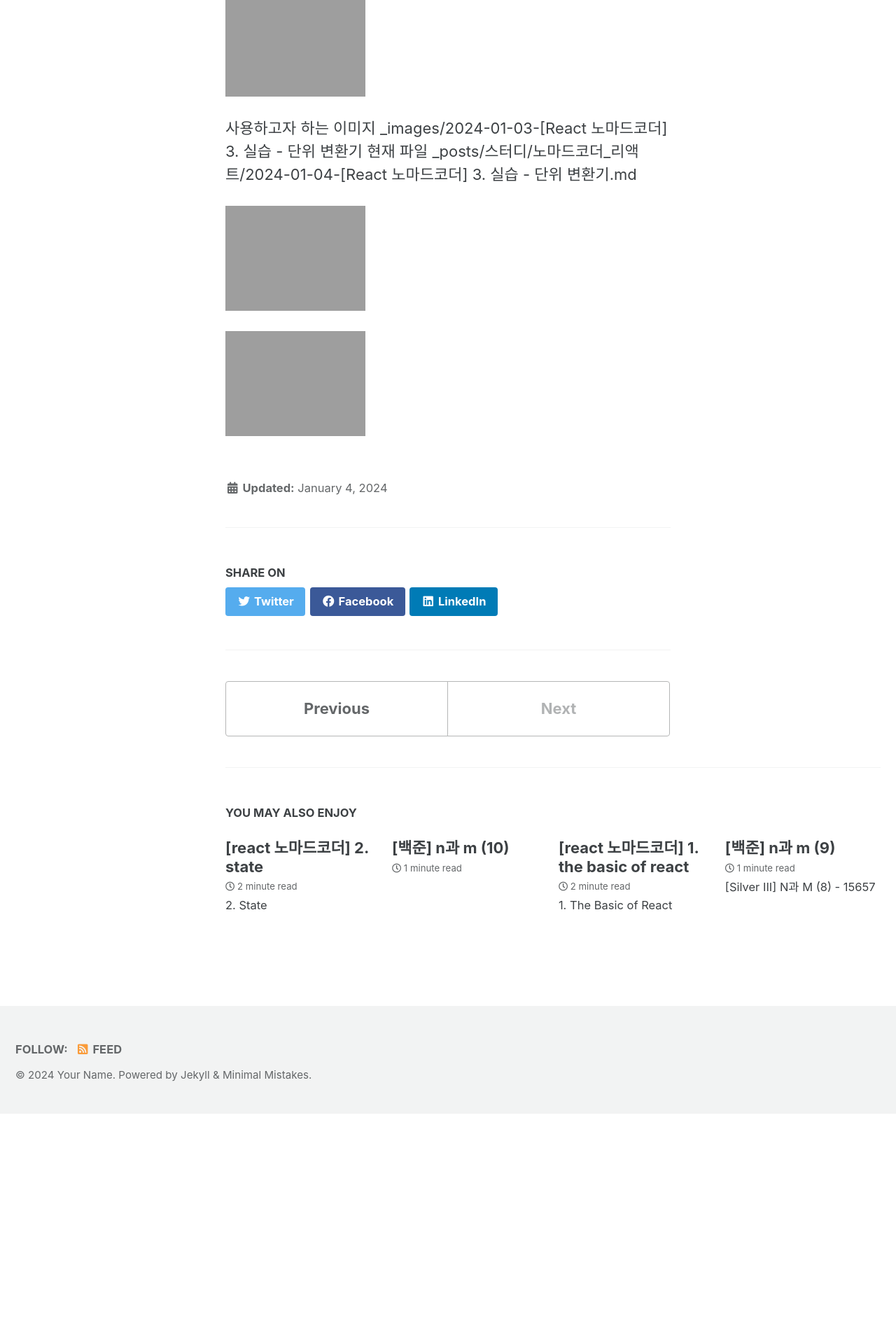
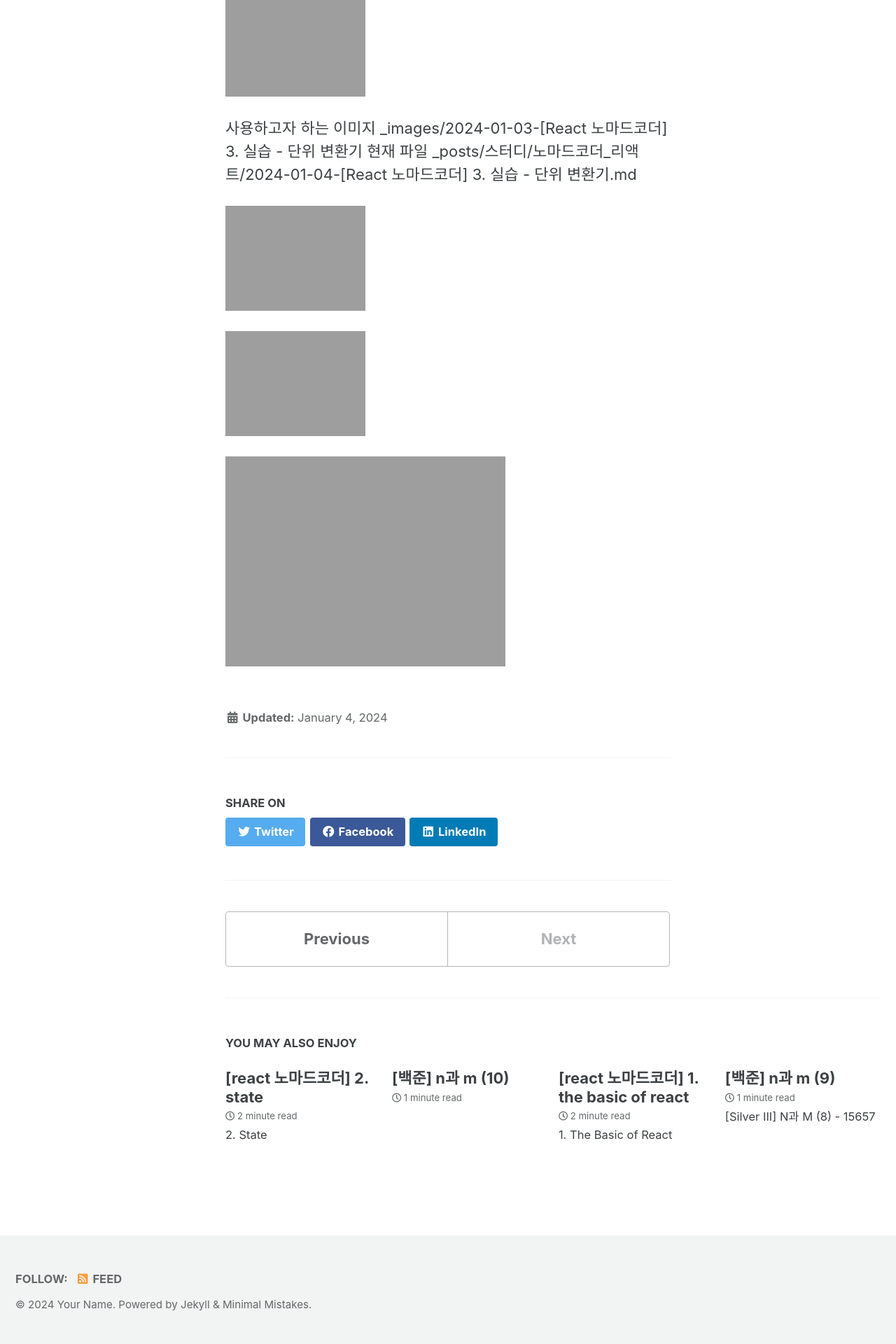
Before and after one commit to forwarder1121/forwarder1121.github.io_old, a Jekyll site: the page built from _posts/스터디/노마드코더_리액트/2024-01-04-[React 노마드코더] 3. 실습 - 단위 변환기.md, in a window 1280 px wide. Shown: the part 3429-5349 px from the top of the page at 70% size. Built offline with Jekyll 4.4.1, drawn with Linux system fonts in a browser that asks for light colours; cached includes are drawn as plain includes; comment, search, counter and statistics services are not loaded; before the commit the page ends 5020 px from its top, so only the background shows below that.

Commit message:
Update 2024-01-04-[React 노마드코더] 3. 실습 - 단위 변환기.md

```diff
--- a/_posts/스터디/노마드코더_리액트/2024-01-04-[React 노마드코더] 3. 실습 - 단위 변환기.md
+++ b/_posts/스터디/노마드코더_리액트/2024-01-04-[React 노마드코더] 3. 실습 - 단위 변환기.md
@@ -123,3 +123,5 @@
 <img src="../../../_images/2024-01-03-[React 노마드코더] 3. 실습 - 단위 변환기/image-20240105155411564.png" alt="image-20240105155411564" style="zoom:50%;" />
 
 <img src="../_images/2024-01-03-[React 노마드코더] 3. 실습 - 단위 변환기/image-20240105155411564.png" alt="image-20240105155411564" style="zoom:50%;" />
+
+<img src="../../_images/2024-01-03-[React 노마드코더] 3. 실습 - 단위 변환기/image-20240105155411564.png">
```
